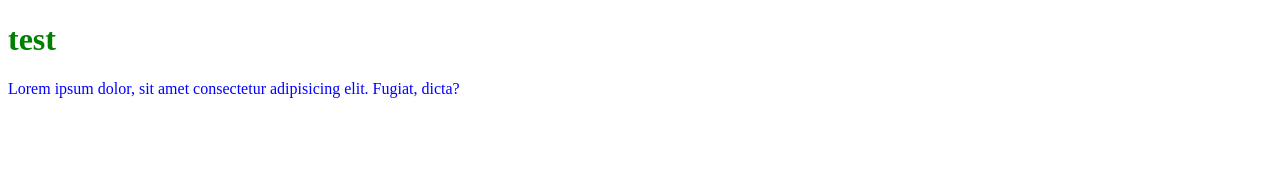
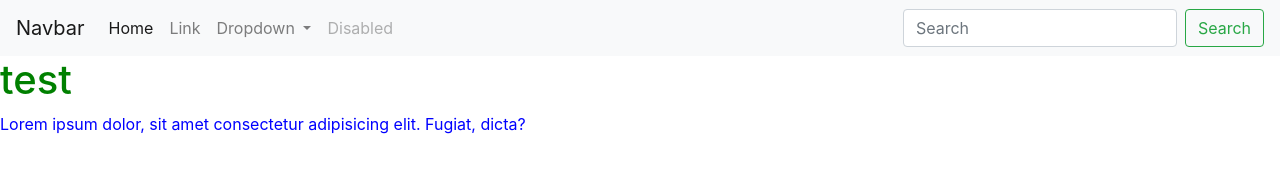
Before and after one commit to MrJouts/cs50w-project0, a website: page index.html in a window 1280 px wide. Drawn offline with nearby package versions, Linux system fonts and the light colour scheme.

Commit message:
setting up bootstrap

```diff
--- a/index.html
+++ b/index.html
@@ -1,13 +1,79 @@
 <!DOCTYPE html>
 <html lang="en">
+
 <head>
   <meta charset="UTF-8">
   <meta name="viewport" content="width=device-width, initial-scale=1.0">
   <title>Document</title>
+
+  <!-- Bootstrap CSS -->
+  <link rel="stylesheet" href="./node_modules/bootstrap/dist/css/bootstrap.min.css">
+
+  <!-- Main CSS -->
   <link rel="stylesheet" href="styles/css/styles.css">
 </head>
+
 <body>
+
+  <header>
+
+
+    <nav class="navbar navbar-expand-lg navbar-light bg-light">
+      <a class="navbar-brand" href="#">Navbar</a>
+      <button class="navbar-toggler" type="button" data-toggle="collapse" data-target="#navbarSupportedContent"
+        aria-controls="navbarSupportedContent" aria-expanded="false" aria-label="Toggle navigation">
+        <span class="navbar-toggler-icon"></span>
+      </button>
+
+      <div class="collapse navbar-collapse" id="navbarSupportedContent">
+        <ul class="navbar-nav mr-auto">
+          <li class="nav-item active">
+            <a class="nav-link" href="#">Home <span class="sr-only">(current)</span></a>
+          </li>
+          <li class="nav-item">
+            <a class="nav-link" href="#">Link</a>
+          </li>
+          <li class="nav-item dropdown">
+            <a class="nav-link dropdown-toggle" href="#" id="navbarDropdown" role="button" data-toggle="dropdown"
+              aria-haspopup="true" aria-expanded="false">
+              Dropdown
+            </a>
+            <div class="dropdown-menu" aria-labelledby="navbarDropdown">
+              <a class="dropdown-item" href="#">Action</a>
+              <a class="dropdown-item" href="#">Another action</a>
+              <div class="dropdown-divider"></div>
+              <a class="dropdown-item" href="#">Something else here</a>
+            </div>
+          </li>
+          <li class="nav-item">
+            <a class="nav-link disabled" href="#">Disabled</a>
+          </li>
+        </ul>
+        <form class="form-inline my-2 my-lg-0">
+          <input class="form-control mr-sm-2" type="search" placeholder="Search" aria-label="Search">
+          <button class="btn btn-outline-success my-2 my-sm-0" type="submit">Search</button>
+        </form>
+      </div>
+    </nav>
+
+
+  </header>
+
+
   <h1>test</h1>
   <p>Lorem ipsum dolor, sit amet consectetur adipisicing elit. Fugiat, dicta?</p>
 </body>
+
+<!-- jQuery -->
+<!-- <script src="./node_modules/jquery/dist/jquery.js"></script> -->
+<script src="https://code.jquery.com/jquery-3.4.1.slim.min.js"
+  integrity="sha384-J6qa4849blE2+poT4WnyKhv5vZF5SrPo0iEjwBvKU7imGFAV0wwj1yYfoRSJoZ+n" crossorigin="anonymous"></script>
+
+
+<!-- Bootstrap JS -->
+<script src="./node_modules/bootstrap/dist/js/bootstrap.bundle.min.js"></script>
+
+<!-- Font awesome -->
+<script src="https://kit.fontawesome.com/8e5629f373.js" crossorigin="anonymous"></script>
+
 </html>
```
